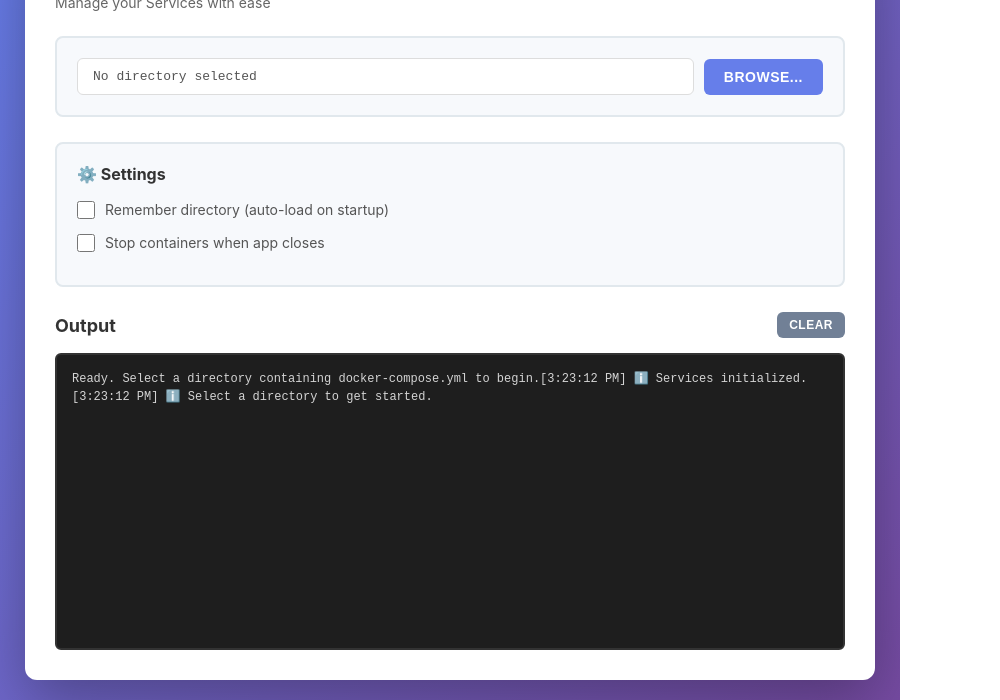
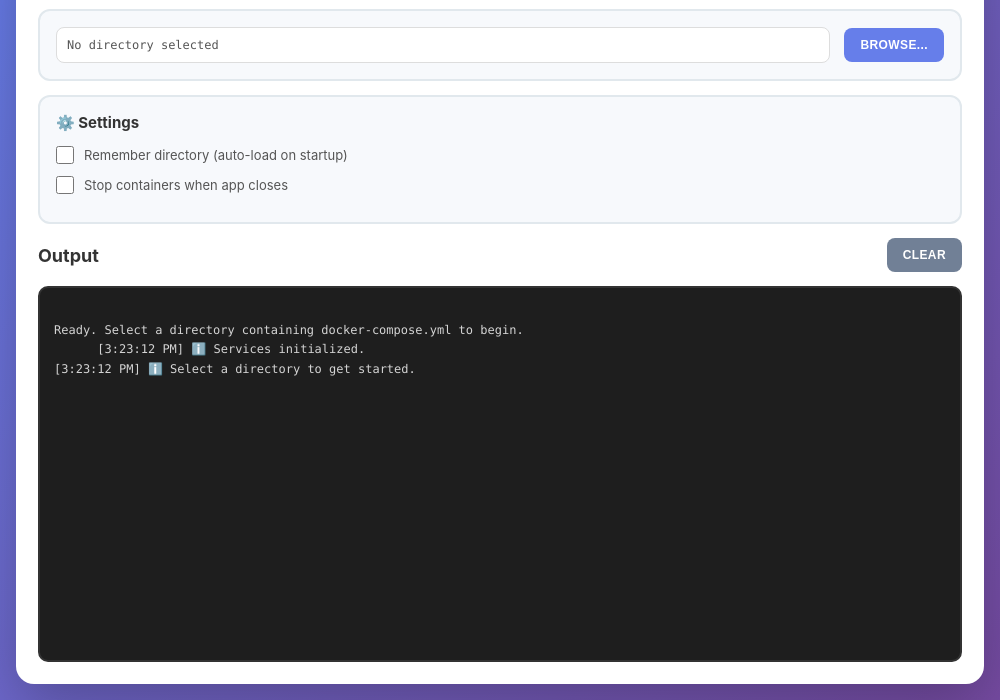
Before and after one commit to ribesh07/js-services-starter, an Electron app: page index.html in a window 900 px wide. Shown: the part 100-800 px from the top of the page, 1000 px wide, since content can reach past the window. Drawn offline with Linux system fonts and the light colour scheme; no server answers.

Commit message:
update version to 1.0.4 in package.json; enhance UI styles and responsiveness in index.html, logs.html, and .env.production

```diff
--- a/index.html
+++ b/index.html
@@ -4,6 +4,7 @@
   <meta charset="UTF-8">
   <meta name="viewport" content="width=device-width, initial-scale=1.0">
   <title>J1soft Service Manager</title>
+
   <style>
     * {
       margin: 0;
@@ -11,58 +12,94 @@
       box-sizing: border-box;
     }
 
+    :root {
+      --primary: #667eea;
+      --success: #48bb78;
+      --danger: #f56565;
+      --warning: #ed8936;
+      --info: #4299e1;
+      --secondary: #718096;
+      --panel: #f7f9fc;
+      --border: #e1e8ed;
+    }
+
+    html,
     body {
-      font-family: -apple-system, BlinkMacSystemFont, 'Segoe UI', Roboto, Oxygen, Ubuntu, Cantarell, sans-serif;
-      background: linear-gradient(135deg, #667eea 0%, #764ba2 100%);
-      height: 100vh;
-      padding: 20px;
+      width: 100%;
+      height: 100%;
+      min-width: 1000px;
+      min-height: 700px;
       overflow: hidden;
     }
 
+    body {
+      font-family: -apple-system, BlinkMacSystemFont, 'Segoe UI', Roboto, sans-serif;
+      background: linear-gradient(135deg, #667eea 0%, #764ba2 100%);
+      padding: clamp(16px, 1.5vw, 32px);
+    }
+
     .container {
+      width: 100%;
+      height: 100%;
+      max-width: 1800px;
+      margin: 0 auto;
       background: white;
-      border-radius: 12px;
-      padding: 30px;
-      max-width: 850px;
-      margin: 0 auto;
-      box-shadow: 0 20px 60px rgba(0,0,0,0.3);
-      height: calc(100vh - 40px);
+      border-radius: 18px;
+      padding: clamp(22px, 2vw, 40px);
+      box-shadow: 0 20px 60px rgba(0,0,0,0.25);
+
       display: flex;
       flex-direction: column;
+      min-height: 0;
     }
 
     h1 {
       color: #333;
-      margin-bottom: 10px;
-      font-size: 28px;
+      font-size: clamp(24px, 1.8vw, 40px);
+      margin-bottom: 8px;
     }
 
     .subtitle {
       color: #666;
-      margin-bottom: 25px;
-      font-size: 14px;
+      font-size: clamp(13px, 0.9vw, 18px);
+      margin-bottom: clamp(18px, 1.5vw, 28px);
     }
 
-    .directory-section {
-      margin-bottom: 25px;
-      padding: 20px;
-      background: #f7f9fc;
-      border-radius: 8px;
-      border: 2px solid #e1e8ed;
-    }
-
-    .settings-section {
-      margin-bottom: 25px;
-      padding: 20px;
-      background: #f7f9fc;
-      border-radius: 8px;
-      border: 2px solid #e1e8ed;
+    .directory-section,
+    .settings-section,
+    .service-selector {
+      background: var(--panel);
+      border: 2px solid var(--border);
+      border-radius: 12px;
+      padding: clamp(16px, 1.2vw, 24px);
+      margin-bottom: clamp(14px, 1vw, 22px);
     }
 
     .settings-section h3 {
       color: #333;
-      margin-bottom: 15px;
-      font-size: 16px;
+      font-size: clamp(15px, 1vw, 20px);
+      margin-bottom: 14px;
+    }
+
+    .directory-path {
+      display: flex;
+      gap: 14px;
+      align-items: center;
+    }
+
+    .path-display {
+      flex: 1;
+      min-width: 0;
+      padding: clamp(10px, 0.9vw, 16px);
+      background: white;
+      border: 1px solid #ddd;
+      border-radius: 8px;
+      font-family: Consolas, monospace;
+      font-size: clamp(12px, 0.8vw, 15px);
+      color: #555;
+      overflow: hidden;
+      text-overflow: ellipsis;
+      white-space: nowrap;
     }
 
     .setting-item {
@@ -72,59 +109,51 @@
     .checkbox-label {
       display: flex;
       align-items: center;
+      gap: 10px;
       cursor: pointer;
+      font-size: clamp(13px, 0.85vw, 16px);
       color: #555;
-      font-size: 14px;
-      user-select: none;
     }
 
     .checkbox-label input[type="checkbox"] {
       width: 18px;
       height: 18px;
-      margin-right: 10px;
-      cursor: pointer;
+      flex-shrink: 0;
     }
 
-    .checkbox-label span {
-      line-height: 1.5;
+    .service-selector label {
+      display: block;
+      margin-bottom: 8px;
+      font-size: clamp(13px, 0.9vw, 16px);
+      font-weight: 600;
+      color: #333;
     }
 
-    .directory-path {
-      display: flex;
-      align-items: center;
-      gap: 10px;
-    }
-
-    .path-display {
-      flex: 1;
-      padding: 10px 15px;
+    .service-selector select {
+      width: 100%;
+      padding: clamp(10px, 0.9vw, 14px);
+      border: 1px solid #ddd;
+      border-radius: 8px;
+      font-size: clamp(13px, 0.85vw, 15px);
       background: white;
-      border: 1px solid #ddd;
-      border-radius: 6px;
-      font-family: 'Courier New', monospace;
-      font-size: 13px;
-      color: #555;
     }
 
     button {
-      padding: 10px 20px;
       border: none;
-      border-radius: 6px;
-      font-size: 14px;
+      border-radius: 8px;
+      padding: clamp(10px, 0.8vw, 14px) clamp(16px, 1vw, 24px);
+      font-size: clamp(12px, 0.8vw, 14px);
       font-weight: 600;
       cursor: pointer;
-      transition: all 0.3s ease;
+      transition: 0.2s ease;
       text-transform: uppercase;
-      letter-spacing: 0.5px;
+      letter-spacing: 0.4px;
+      white-space: nowrap;
     }
 
     button:hover {
       transform: translateY(-2px);
-      box-shadow: 0 4px 12px rgba(0,0,0,0.15);
-    }
-
-    button:active {
-      transform: translateY(0);
+      box-shadow: 0 6px 14px rgba(0,0,0,0.15);
     }
 
     button:disabled {
@@ -133,41 +162,18 @@
       transform: none;
     }
 
-    .btn-primary {
-      background: #667eea;
-      color: white;
-    }
-
-    .btn-success {
-      background: #48bb78;
-      color: white;
-    }
-
-    .btn-danger {
-      background: #f56565;
-      color: white;
-    }
-
-    .btn-warning {
-      background: #ed8936;
-      color: white;
-    }
-
-    .btn-info {
-      background: #4299e1;
-      color: white;
-    }
-
-    .btn-secondary {
-      background: #718096;
-      color: white;
-    }
+    .btn-primary { background: var(--primary); color: white; }
+    .btn-success { background: var(--success); color: white; }
+    .btn-danger { background: var(--danger); color: white; }
+    .btn-warning { background: var(--warning); color: white; }
+    .btn-info { background: var(--info); color: white; }
+    .btn-secondary { background: var(--secondary); color: white; }
 
     .controls {
       display: grid;
-      grid-template-columns: repeat(auto-fit, minmax(140px, 1fr));
-      gap: 12px;
-      margin-bottom: 25px;
+      grid-template-columns: repeat(auto-fit, minmax(170px, 1fr));
+      gap: 14px;
+      margin-bottom: 20px;
     }
 
     .status-section {
@@ -181,31 +187,33 @@
       display: flex;
       justify-content: space-between;
       align-items: center;
-      margin-bottom: 15px;
+      margin-bottom: 14px;
+      gap: 12px;
     }
 
     .status-header h2 {
+      font-size: clamp(18px, 1.2vw, 28px);
       color: #333;
-      font-size: 18px;
     }
 
     .output-box {
       flex: 1;
+      min-height: 0;
       background: #1e1e1e;
       color: #d4d4d4;
-      padding: 15px;
-      border-radius: 6px;
-      font-family: 'Courier New', monospace;
-      font-size: 12px;
+      padding: clamp(14px, 1vw, 22px);
+      border-radius: 10px;
+      border: 2px solid #333;
+      font-family: Consolas, monospace;
+      font-size: clamp(12px, 0.8vw, 15px);
+      line-height: 1.6;
       overflow-y: auto;
       white-space: pre-wrap;
-      word-wrap: break-word;
-      line-height: 1.5;
-      border: 2px solid #333;
+      word-break: break-word;
     }
 
     .output-box::-webkit-scrollbar {
-      width: 8px;
+      width: 10px;
     }
 
     .output-box::-webkit-scrollbar-track {
@@ -214,11 +222,7 @@
 
     .output-box::-webkit-scrollbar-thumb {
       background: #555;
-      border-radius: 4px;
-    }
-
-    .output-box::-webkit-scrollbar-thumb:hover {
-      background: #666;
+      border-radius: 6px;
     }
 
     .loading {
@@ -226,49 +230,41 @@
       width: 14px;
       height: 14px;
       border: 2px solid #f3f3f3;
-      border-top: 2px solid #667eea;
+      border-top: 2px solid var(--primary);
       border-radius: 50%;
       animation: spin 1s linear infinite;
       margin-left: 8px;
     }
 
     @keyframes spin {
-      0% { transform: rotate(0deg); }
-      100% { transform: rotate(360deg); }
+      from { transform: rotate(0deg); }
+      to { transform: rotate(360deg); }
     }
 
-    .service-selector {
-      margin-bottom: 15px;
-      padding: 15px;
-      background: #f7f9fc;
-      border-radius: 8px;
-      border: 2px solid #e1e8ed;
+    /* Smaller desktop */
+    @media (max-width: 1280px) {
+      .controls {
+        grid-template-columns: repeat(3, 1fr);
+      }
+
+      h1 {
+        font-size: 24px;
+      }
     }
 
-    .service-selector label {
-      display: block;
-      margin-bottom: 8px;
-      color: #333;
-      font-weight: 600;
-      font-size: 14px;
-    }
+    /* Large desktop / ultrawide */
+    @media (min-width: 2200px) {
+      .container {
+        max-width: 2200px;
+      }
 
-    .service-selector select {
-      width: 100%;
-      padding: 10px;
-      border: 1px solid #ddd;
-      border-radius: 6px;
-      font-size: 14px;
-      background: white;
-      cursor: pointer;
-    }
+      .controls {
+        grid-template-columns: repeat(6, 1fr);
+      }
 
-    .success-msg {
-      color: #48bb78;
-    }
-
-    .error-msg {
-      color: #f56565;
+      .output-box {
+        font-size: 16px;
+      }
     }
   </style>
 </head>
@@ -286,12 +282,14 @@
 
     <div class="settings-section">
       <h3>⚙️ Settings</h3>
+
       <div class="setting-item">
         <label class="checkbox-label">
           <input type="checkbox" id="fixDirectoryCheck">
           <span>Remember directory (auto-load on startup)</span>
         </label>
       </div>
+
       <div class="setting-item">
         <label class="checkbox-label">
           <input type="checkbox" id="stopOnCloseCheck">
@@ -300,14 +298,14 @@
       </div>
     </div>
 
-    <div class="service-selector" id="serviceSelector" style="display: none;">
+    <div class="service-selector" id="serviceSelector" style="display:none;">
       <label for="serviceSelect">Filter logs by service (optional):</label>
       <select id="serviceSelect">
         <option value="">All Services</option>
       </select>
     </div>
 
-    <div class="controls" id="controls" style="display: none;">
+    <div class="controls" id="controls" style="display:none;">
       <button class="btn-success" id="upBtn">▶ Start</button>
       <button class="btn-danger" id="downBtn">⬛ Stop</button>
       <button class="btn-warning" id="restartBtn">🔄 Restart</button>
@@ -319,9 +317,12 @@
     <div class="status-section">
       <div class="status-header">
         <h2>Output</h2>
-        <button class="btn-secondary" id="clearBtn" style="padding: 6px 12px; font-size: 12px;">Clear</button>
+        <button class="btn-secondary" id="clearBtn">Clear</button>
       </div>
-      <div class="output-box" id="output">Ready. Select a directory containing docker-compose.yml to begin.</div>
+
+      <div class="output-box" id="output">
+Ready. Select a directory containing docker-compose.yml to begin.
+      </div>
     </div>
   </div>
 
--- a/package.json
+++ b/package.json
@@ -1,6 +1,6 @@
 {
   "name": "j1soft-services-launcher",
-  "version": "1.0.3",
+  "version": "1.0.4",
   "description": "Desktop app to manage j1soft services",
   "main": "main.js",
   "scripts": {
```
Also changed, not shown: logs.html (+101 -43 lines), 1 other file.
